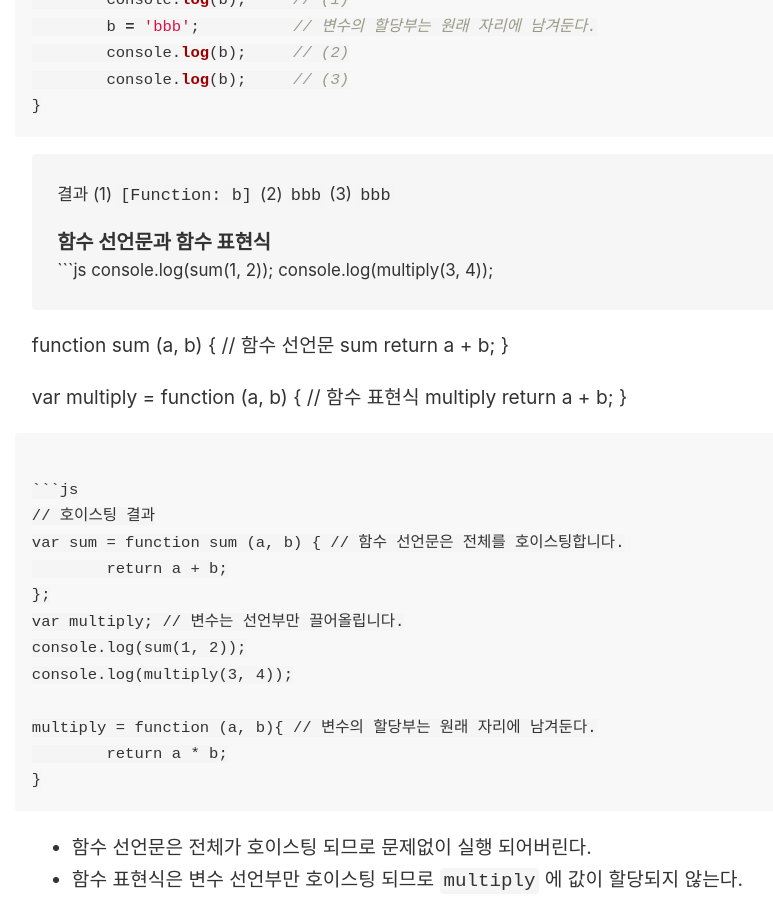
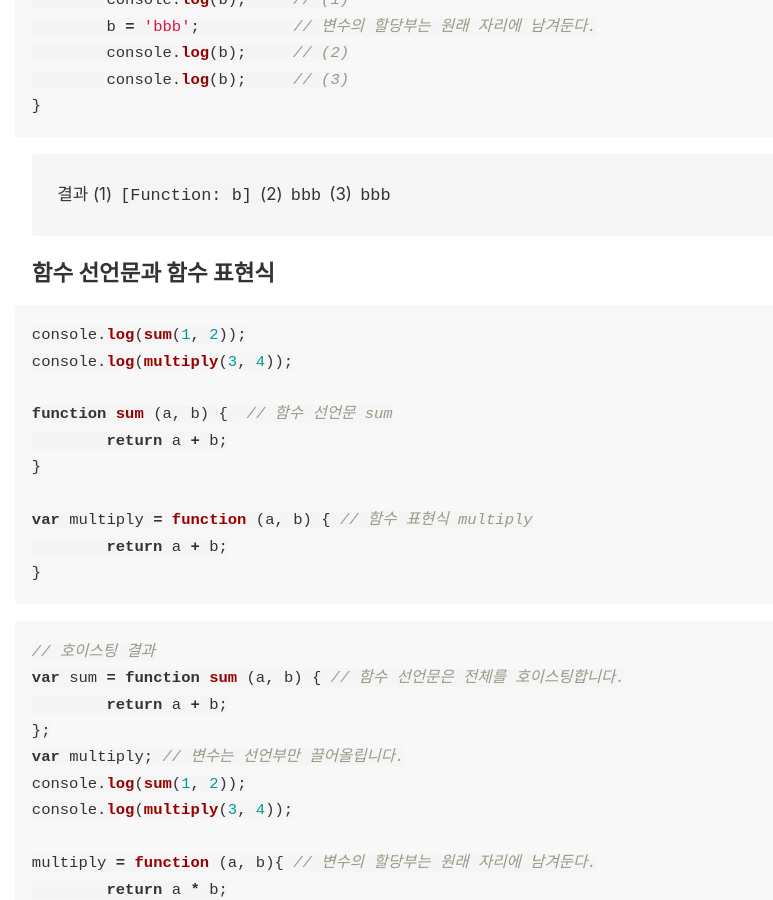
Before and after one commit to yanggwangseong/Article, a Jekyll site: the page built from _notes/javascript/Execution Context.md, in a window 1280 px wide and 900 px high, scrolled down 2408 px. Shown: the whole window, without its empty margins (45-818 px from the left). Built offline with Jekyll 4.4.1, drawn with Linux system fonts in a browser that asks for light colours; some of the changed text lies outside the part shown.

Commit message:
feat: javascript/Execution-context 이미지 크기 수정

````diff
--- a/_notes/javascript/Execution Context.md
+++ b/_notes/javascript/Execution Context.md
@@ -70,7 +70,9 @@
 > (1) `[Function: b]`
 > (2) `bbb`
 > (3) `bbb`
+
 ### 함수 선언문과 함수 표현식
+
 ```js
 console.log(sum(1, 2));
 console.log(multiply(3, 4));
@@ -113,19 +115,24 @@
 
 - Global 실행컨텍스트의 EnvironmentRecord에서 `scopeChainFunc` 함수 자체가 수집 되기 때문에 Global 실행 컨텍스트가 생성될때 `scopeChainFunc` 함수 전체가 수집 되기 때문에 scopeChainFunc이 실행되게 된다.
 - Global 실행 컨텍스트가 생성될 때, 함수 선언이 먼저 수집되기 때문에 `scopeChainFunc()` 함수가 코드 순서와 관계없이 실행될 수 있습니다.
+
 #### 결론
 - 함수 선언문 사용은 굉장히 위험하다.
 - 상대적으로 함수 표현식이 안전하다.
 
 ## Outer Environment Reference (스코프 체인)
+
 > *외부 환경에 대한 참조*  (scope chain)
 > 외부의 `LexicalEnvironment` 에 대한 참조
 > 현재 문맥에 관련 있는 외부 식별자 정보
+
 ### Scope
 - 변수의 유효범위.
 - *ES5* 까지의 JS는 오직 함수에 의해서만 스코프가 생성됨.
 - *ES6* 이후부터는 `let, const, class, strict mode` 를 통해서 블록 스코프 사용 가능.
+
 ### Scope-Chain
+
 ```js
 var a = 1;
 var outer = function () {
@@ -160,9 +167,9 @@
 - 바깥쪽으로는 나갈 수 있는데 outerEnvironmentReference를 통해 안으로 들어갈 순 없다. -> 이걸 *변수의 유효범위(Scope)* 라고 할 수 있다.
 
 > inner 함수에서 선언한 변수는 inner 함수 내부에만 국한 된다.
-> > inner 컨텍스트의 environmentRecord는 오직 inner 안에서만 존재한다.
+> inner 컨텍스트의 environmentRecord는 오직 inner 안에서만 존재한다.
 > outer 함수에서 선언한 변수는 outer 함수 내부와 inner함수 모두에 접근 가능
-> > 글로벌 컨텍스트에서는 접근 불가
+> 글로벌 컨텍스트에서는 접근 불가
 > 전역 컨텍스트에서 선언한 변수는 전역, outer, inner 다 접근 가능.
 
 
@@ -238,7 +245,7 @@
 	- 콜스택에서 글로벌 실행 컨텍스트 제거
 
 ## 그림으로 표현
-<img src="{{ site.baseurl }}/assets/execution-context.png"/>
+<img src="{{ site.baseurl }}/assets/execution-context.png" style="width:100%" />
 
 # Reference
 - ( http://dmitrysoshnikov.com/ecmascript/es5-chapter-3-2-lexical-environments-ecmascript-implementation/ )
````
